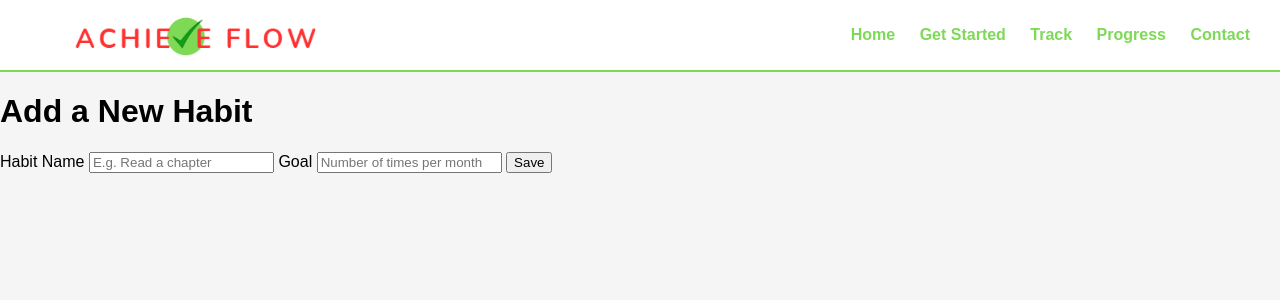
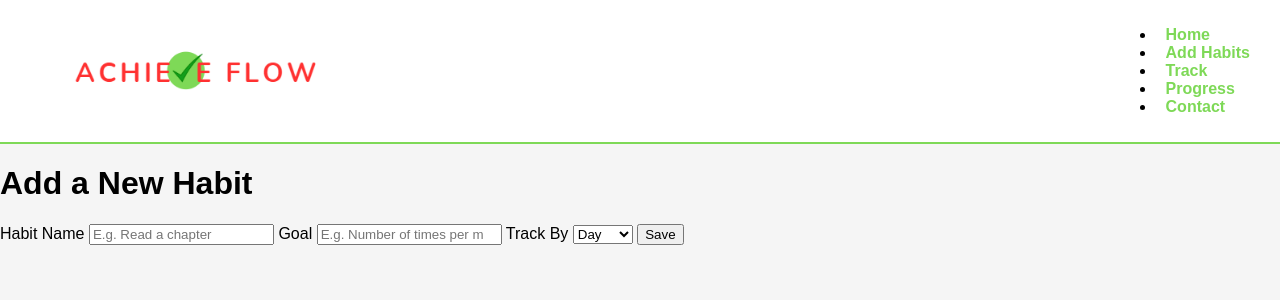
Before and after one commit to theskubs/AchieveFlow, a Flask app: page /add_habit in a window 1280 px wide. Shown: the top 300 px of the page. Run offline with Flask 3, Linux system fonts and the light colour scheme.

Commit message:
Update add_habit.html
updated to allow day, month, year

```diff
--- a/templates/add_habit.html
+++ b/templates/add_habit.html
@@ -6,19 +6,19 @@
     <meta name="viewport" content="width=device-width, initial-scale=1.0">
     <title>Add New Habit - Achieve Flow</title>
     <link rel="stylesheet" href="/static/style.css">
-</head>
-<body>
     <header>
-        <img src="/assets/logo_2.png" alt="Achieve Flow Logo" class="logo">
-            <nav>
-                <ul>
-                    <a href="/">Home</a>
-                    <a href="/add_habit">Get Started</a>
-                    <a href="/track">Track</a>
-                    <a href="/progress">Progress</a>
-                    <a href="/contact">Contact</a>
-                </ul>
-            </nav>
+        <div class="logo-container">
+            <img src="/assets/logo_2.png" alt="Achieve Flow Logo" class="logo">
+        </div>
+        <nav>
+            <ul class="nav-links">
+                <li><a href="/index.html">Home</a></li>
+                <li><a href="/templates/add_habit.html">Add Habits</a></li>
+                <li><a href="/templates/track.html">Track</a></li>
+                <li><a href="/templates/progress.html">Progress</a></li>
+                <li><a href="/templates/contact.html">Contact</a></li>
+            </ul>
+        </nav>
     </header>
 
     <div class="form-container">
@@ -28,7 +28,14 @@
             <input type="text" id="habit_name" name="habit_name" placeholder="E.g. Read a chapter" required>
 
             <label for="goal">Goal</label>
-            <input type="number" id="goal" name="goal" placeholder="Number of times per month">
+            <input type="number" id="goal" name="goal" placeholder="E.g. Number of times per month" required>
+
+            <label for="granularity">Track By</label>
+            <select id="granularity" name="granularity" required>
+                <option value="day">Day</option>
+                <option value="month">Month</option>
+                <option value="year">Year</option>
+            </select>
 
             <button type="submit" class="save-btn">Save</button>
         </form>
```
